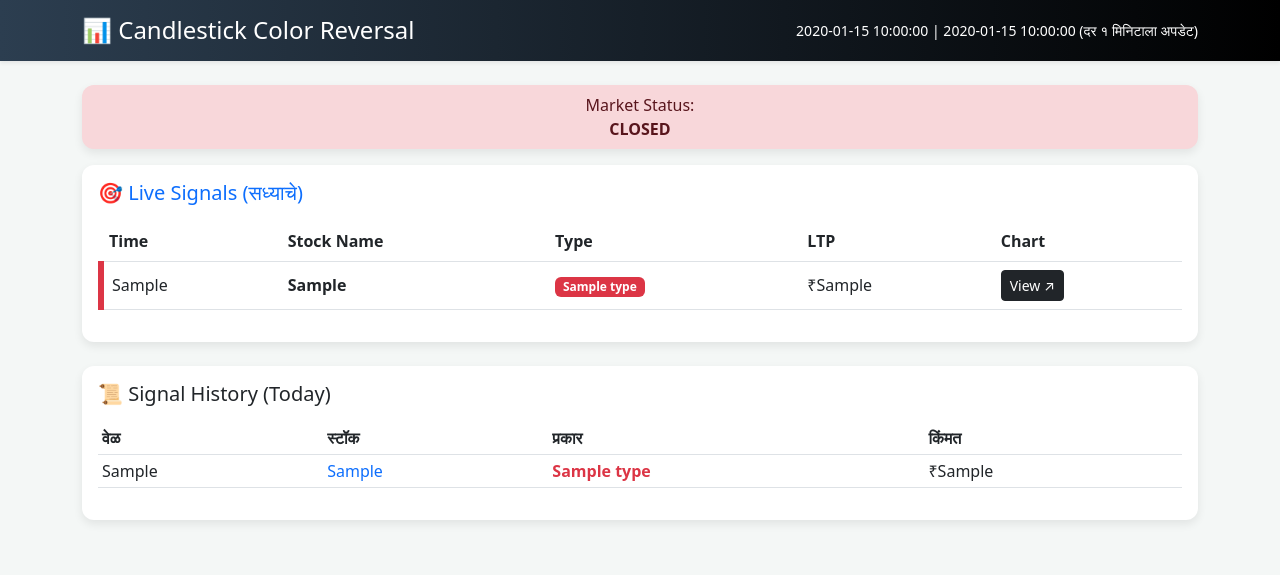
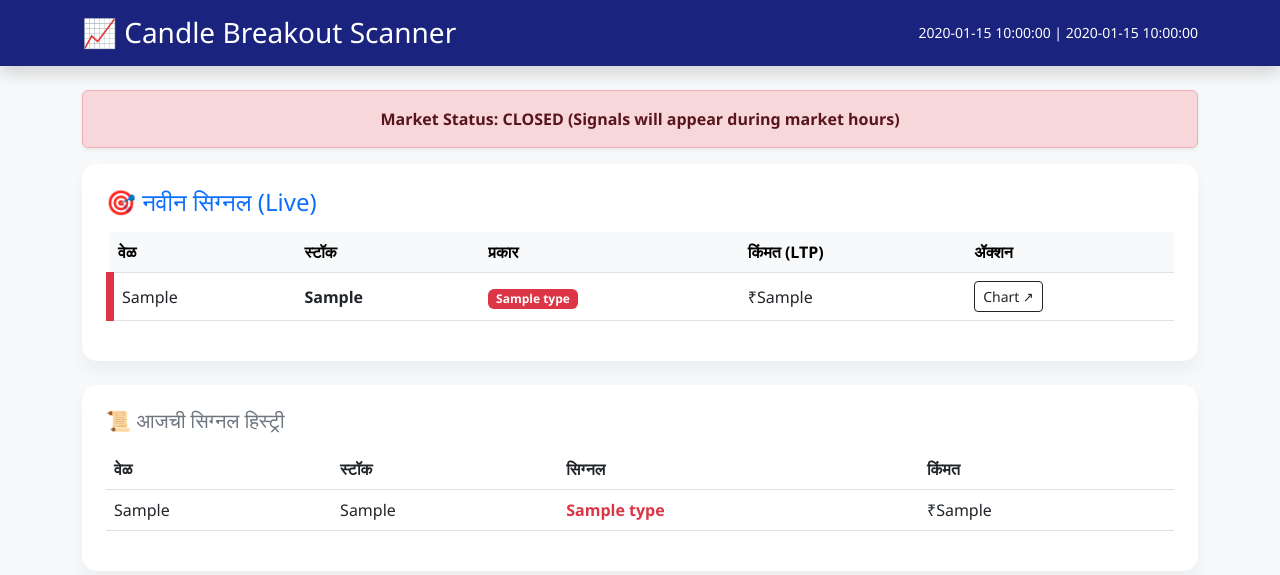
Before and after one commit to dattapwr/nifty-trading-bot, a Flask app: template templates/index.html in a window 1280 px wide. Shown: the top 575 px of the page. Run offline with Flask 3, Linux system fonts and the light colour scheme; the template is opened without the code that fills it: most values are stand-ins (such as "Sample title", 1, 10 or a date in 2020).

Commit message:
Update index.html

```diff
--- a/templates/index.html
+++ b/templates/index.html
@@ -3,41 +3,45 @@
 <head>
     <meta charset="UTF-8">
     <meta name="viewport" content="width=device-width, initial-scale=1.0">
-    <title>Live Stock Scanner</title>
+    <title>Live Breakout Scanner</title>
     <link href="https://cdn.jsdelivr.net/npm/bootstrap@5.3.0/dist/css/bootstrap.min.css" rel="stylesheet">
     <style>
-        body { background-color: #f4f7f6; }
-        .buy-row { border-left: 6px solid #28a745; background-color: #f0fff4; }
-        .sell-row { border-left: 6px solid #dc3545; background-color: #fff5f5; }
-        .card { border-radius: 12px; border: none; box-shadow: 0 4px 10px rgba(0,0,0,0.08); }
-        .navbar { background: linear-gradient(90deg, #2c3e50, #000); }
+        body { background-color: #f8f9fa; font-family: 'Segoe UI', Tahoma, Geneva, Verdana, sans-serif; }
+        .buy-row { border-left: 8px solid #28a745 !important; background-color: #e6ffed; }
+        .sell-row { border-left: 8px solid #dc3545 !important; background-color: #fff5f5; }
+        .card { border-radius: 15px; border: none; box-shadow: 0 10px 20px rgba(0,0,0,0.05); }
+        .navbar { background: #1a237e; }
+        .badge-buy { background-color: #28a745; }
+        .badge-sell { background-color: #dc3545; }
     </style>
 </head>
 <body>
 
-<nav class="navbar navbar-dark shadow-sm">
+<nav class="navbar navbar-dark shadow mb-4">
     <div class="container text-center text-white py-2">
-        <h4 class="mb-0">📊 Candlestick Color Reversal</h4>
-        <small>{{ date }} | {{ time }} (दर १ मिनिटाला अपडेट)</small>
+        <h3 class="mb-0">📈 Candle Breakout Scanner</h3>
+        <small>{{ date }} | {{ time }}</small>
     </div>
 </nav>
 
-<div class="container mt-4">
-    <div class="alert {{ 'alert-success' if market_open else 'alert-danger' }} text-center card py-2">
-        Market Status: <strong>{{ 'LIVE' if market_open else 'CLOSED' }}</strong>
+<div class="container">
+    <div class="alert {{ 'alert-success' if market_open else 'alert-danger' }} text-center fw-bold shadow-sm">
+        Market Status: {{ 'LIVE' if market_open else 'CLOSED (Signals will appear during market hours)' }}
     </div>
 
-    <div class="card p-3 mb-4">
-        <h5 class="mb-3 text-primary">🎯 Live Signals (सध्याचे)</h5>
+    <div class="row">
+        <div class="col-md-12 mb-4">
+            <div class="card p-4">
+                <h4 class="text-primary mb-3">🎯 नवीन सिग्नल (Live)</h4>
                 <div class="table-responsive">
                     <table class="table align-middle">
-                <thead>
+                        <thead class="table-light">
                             <tr>
-                        <th>Time</th>
-                        <th>Stock Name</th>
-                        <th>Type</th>
-                        <th>LTP</th>
-                        <th>Chart</th>
+                                <th>वेळ</th>
+                                <th>स्टॉक</th>
+                                <th>प्रकार</th>
+                                <th>किंमत (LTP)</th>
+                                <th>ॲक्शन</th>
                             </tr>
                         </thead>
                         <tbody>
@@ -45,29 +49,29 @@
                             <tr class="{{ 'buy-row' if stock.type == 'BUY' else 'sell-row' }}">
                                 <td>{{ stock.t }}</td>
                                 <td><strong>{{ stock.s }}</strong></td>
-                        <td><span class="badge {{ 'bg-success' if stock.type == 'BUY' else 'bg-danger' }}">{{ stock.type }}</span></td>
+                                <td><span class="badge {{ 'badge-buy' if stock.type == 'BUY' else 'badge-sell' }}">{{ stock.type }}</span></td>
                                 <td>₹{{ stock.p }}</td>
-                        <td>
-                            <a href="https://www.tradingview.com/chart/?symbol=NSE:{{ stock.s.split('.')[0] }}" target="_blank" class="btn btn-sm btn-dark">View ↗</a>
-                        </td>
+                                <td><a href="https://www.tradingview.com/chart/?symbol=NSE:{{ stock.s }}" target="_blank" class="btn btn-sm btn-outline-dark">Chart ↗</a></td>
                             </tr>
                             {% else %}
-                    <tr><td colspan="5" class="text-center text-muted">पॅटर्न शोधत आहे... थोडा वेळ थांबा.</td></tr>
+                            <tr><td colspan="5" class="text-center text-muted py-4">पॅटर्नची वाट पाहत आहे... (दर १ मिनिटाला ऑटो-रिफ्रेश)</td></tr>
                             {% endfor %}
                         </tbody>
                     </table>
                 </div>
             </div>
+        </div>
 
-    <div class="card p-3">
-        <h5 class="mb-3">📜 Signal History (Today)</h5>
-        <div class="table-responsive" style="max-height: 400px; overflow-y: auto;">
-            <table class="table table-sm table-hover">
+        <div class="col-md-12">
+            <div class="card p-4">
+                <h5 class="text-secondary mb-3">📜 आजची सिग्नल हिस्ट्री</h5>
+                <div class="table-responsive" style="max-height: 500px; overflow-y: auto;">
+                    <table class="table table-hover">
                         <thead>
                             <tr>
                                 <th>वेळ</th>
                                 <th>स्टॉक</th>
-                        <th>प्रकार</th>
+                                <th>सिग्नल</th>
                                 <th>किंमत</th>
                             </tr>
                         </thead>
@@ -75,7 +79,7 @@
                             {% for h in history %}
                             <tr>
                                 <td>{{ h.t }}</td>
-                        <td><a href="https://www.tradingview.com/chart/?symbol=NSE:{{ h.s.split('.')[0] }}" target="_blank" style="text-decoration: none;">{{ h.s }}</a></td>
+                                <td>{{ h.s }}</td>
                                 <td class="{{ 'text-success' if h.type == 'BUY' else 'text-danger' }}"><strong>{{ h.type }}</strong></td>
                                 <td>₹{{ h.p }}</td>
                             </tr>
@@ -85,9 +89,12 @@
                 </div>
             </div>
         </div>
+    </div>
+</div>
 
 <script>
-    setTimeout(function(){ location.reload(); }, 60000); // १ मिनिट रिफ्रेश
+    // १ मिनिटाला पेज रिफ्रेश करण्यासाठी
+    setTimeout(function(){ location.reload(); }, 60000);
 </script>
 
 </body>
```
Lines whose indentation alone changed are shown as unchanged.
